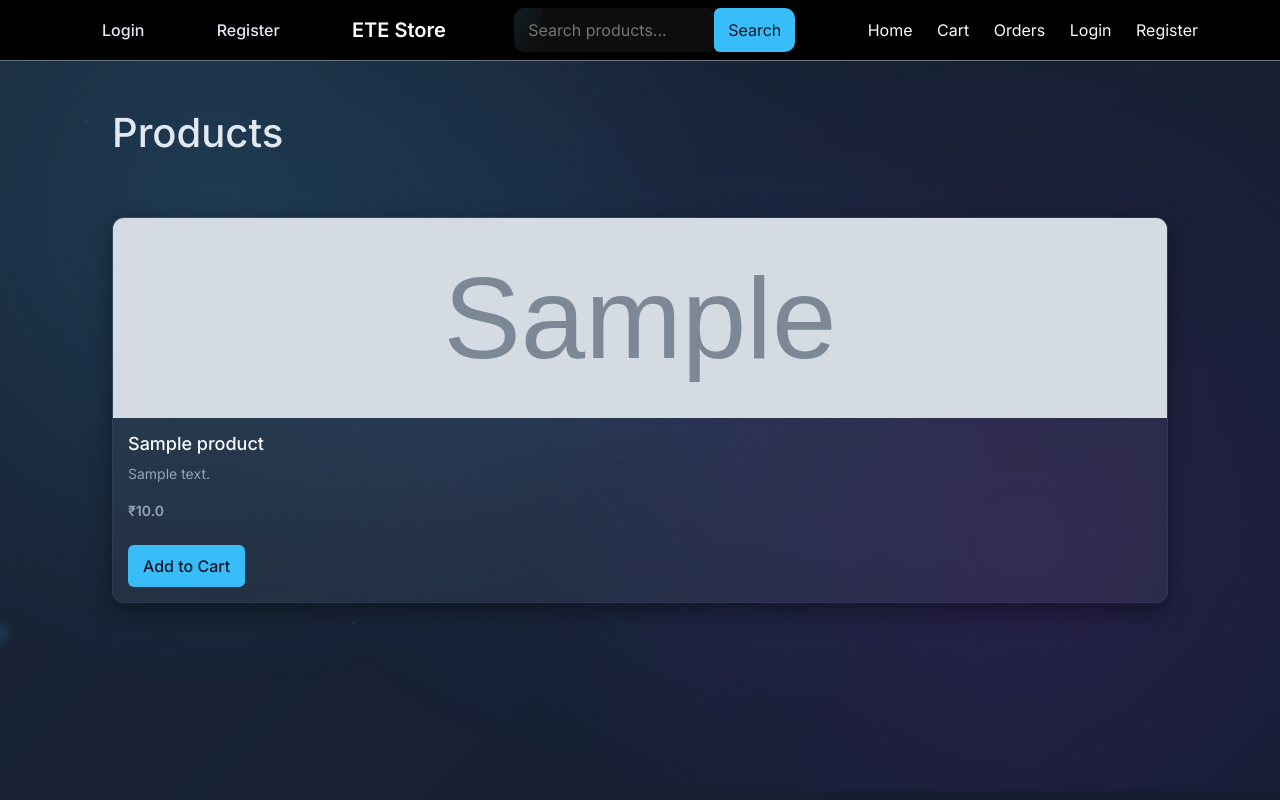
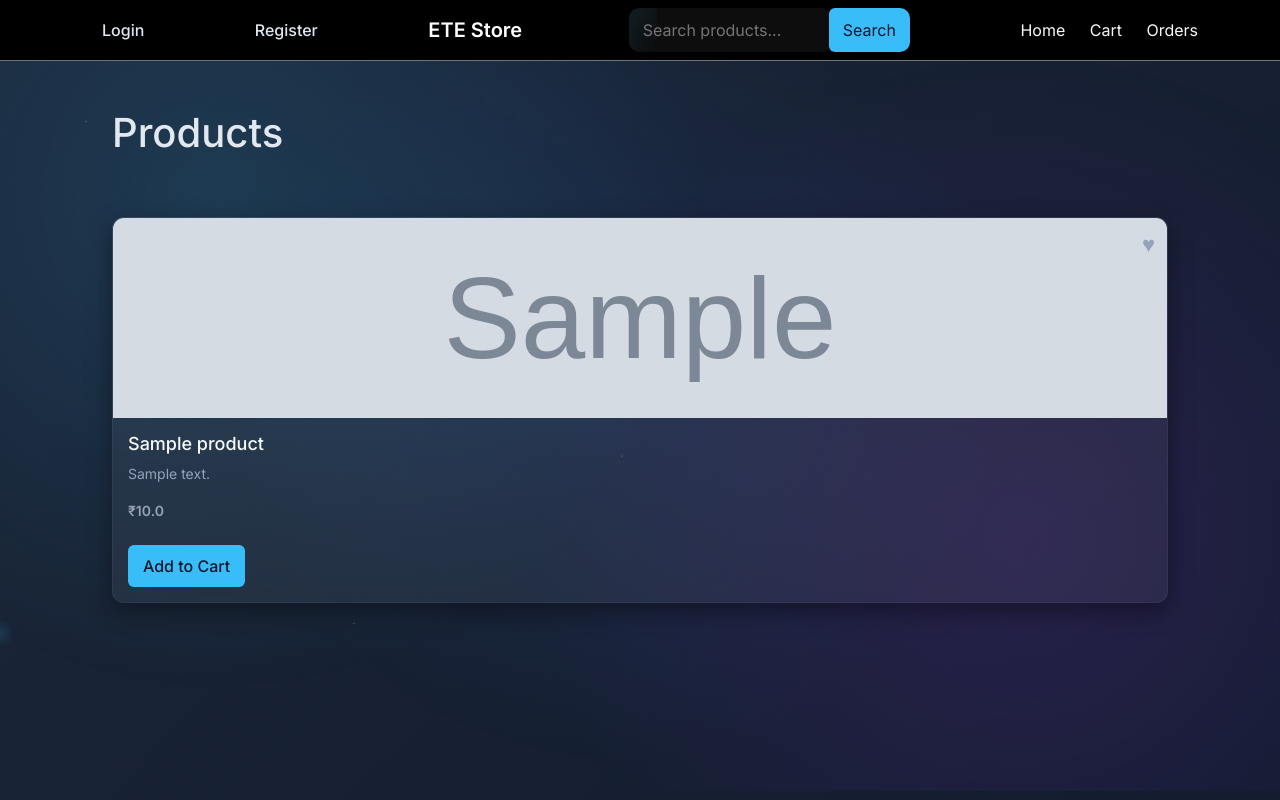
Before and after one commit to imtiyazhaiider/ETE-Store, a Flask app: page / in a window 1280 px wide. Run offline with Flask 3, Linux system fonts and the light colour scheme; tables that the repository leaves empty hold one stand-in row (values such as "Sample post"); grey boxes marked "Sample" are stand-in pictures.

Commit message:
fixed wishlist icon properly

```diff
--- a/app.py
+++ b/app.py
@@ -2,6 +2,7 @@ from flask import Flask, app, render_template, request
 from config import Config
 from extensions import db, login_manager
 from models import User, Product
+
 
 def create_app():
     app = Flask(__name__)
@@ -31,7 +32,9 @@ def create_app():
     from routes.admin import admin
     from routes.cart import cart
     from routes.orders import orders   # ✅ IMPORTANT
+    from routes.wishlist import wishlist_bp
 
+    app.register_blueprint(wishlist_bp)
     app.register_blueprint(auth)
     app.register_blueprint(admin)
     app.register_blueprint(cart)
--- a/models.py
+++ b/models.py
@@ -27,3 +27,9 @@ class OrderItem(db.Model):
     order_id = db.Column(db.Integer)
     product_id = db.Column(db.Integer)
     quantity = db.Column(db.Integer)
+
+class Wishlist(db.Model):
+    id = db.Column(db.Integer, primary_key=True)
+
+    user_id = db.Column(db.Integer, db.ForeignKey('user.id'))
+    product_id = db.Column(db.Integer, db.ForeignKey('product.id'))
--- a/static/css/style.css
+++ b/static/css/style.css
@@ -476,3 +476,31 @@ h1 {
     font-weight: bold;
     color: #38bdf8;
 }
+
+/* CARD MUST BE RELATIVE */
+.card {
+    position: relative;
+}
+
+/* ❤️ ICON POSITION */
+.wishlist-icon {
+    position: absolute;
+    top: 10px;
+    right: 12px;
+    z-index: 10;
+}
+
+/* ICON STYLE */
+.wishlist-icon a {
+    font-size: 22px;
+    color: #94a3b8;
+    text-decoration: none;
+
+    transition: 0.3s ease;
+}
+
+/* HOVER EFFECT */
+.wishlist-icon a:hover {
+    color: #ef4444;
+    transform: scale(1.2);
+}
--- a/templates/base.html
+++ b/templates/base.html
@@ -65,8 +65,7 @@
             <a class="nav-link d-inline text-light" href="/">Home</a>
             <a class="nav-link d-inline text-light" href="/cart">Cart</a>
             <a class="nav-link d-inline text-light" href="/orders/history">Orders</a>
-            <a class="nav-link d-inline text-light" href="/login">Login</a>
-            <a class="nav-link d-inline text-light" href="/register">Register</a>
+
         </div>
 
     </div>
--- a/templates/home.html
+++ b/templates/home.html
@@ -7,7 +7,15 @@
 <div class="products">
     {% for product in products %}
 
-    <div class="card reveal">
+    <div class="card">
+
+        <!-- ❤️ WISHLIST ICON -->
+        <div class="wishlist-icon">
+            <a href="{{ url_for('wishlist.toggle_wishlist', product_id=product.id) }}">
+                ♥
+            </a>
+        </div>
+
         <img src="{{ url_for('static', filename=product.image) }}">
 
         <div class="card-content">
@@ -19,6 +27,7 @@
                 Add to Cart
             </a>
         </div>
+
     </div>
 
     {% endfor %}
```
Also changed, not shown: routes/wishlist.py (added, +28 -0 lines), database.db.
